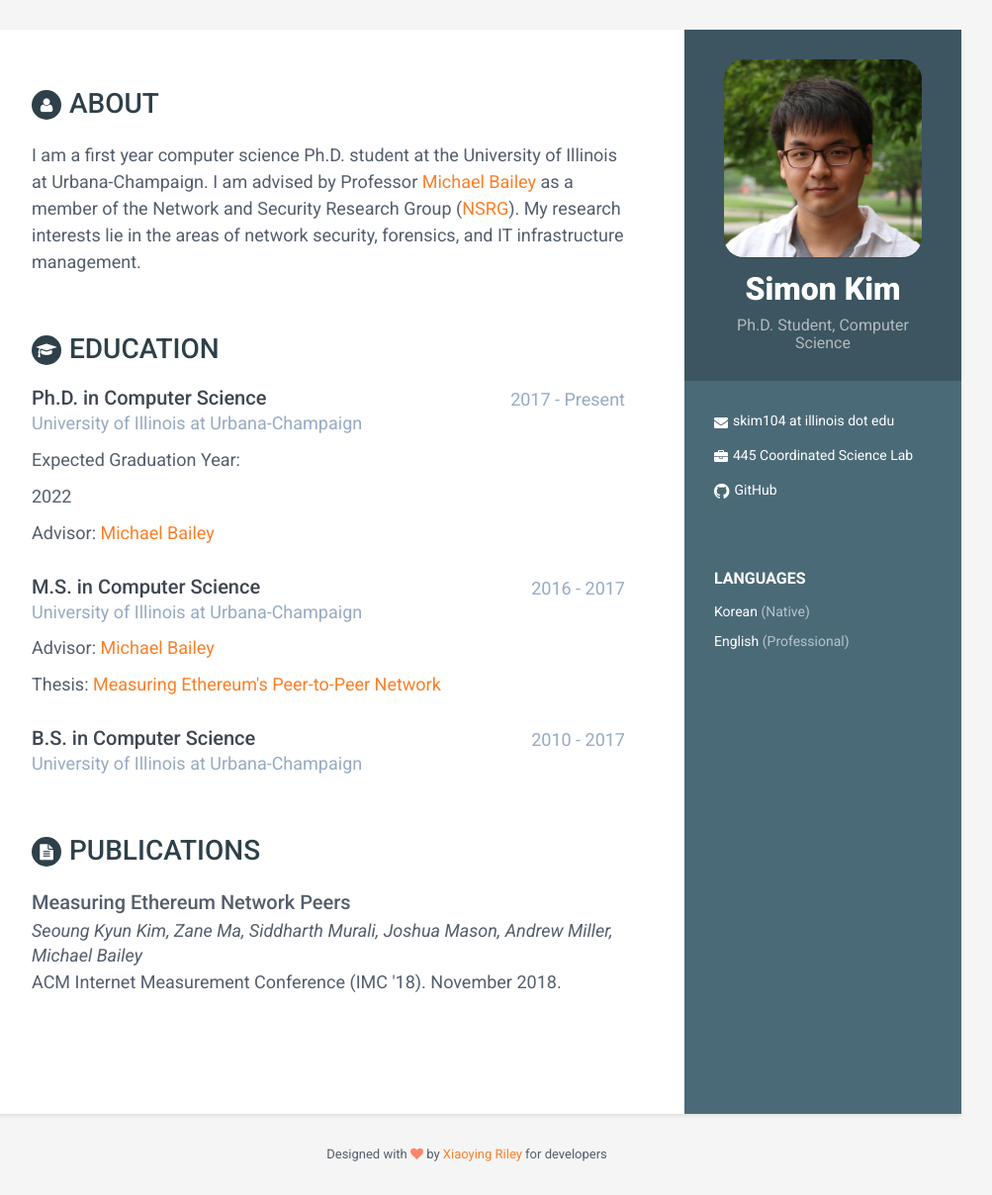
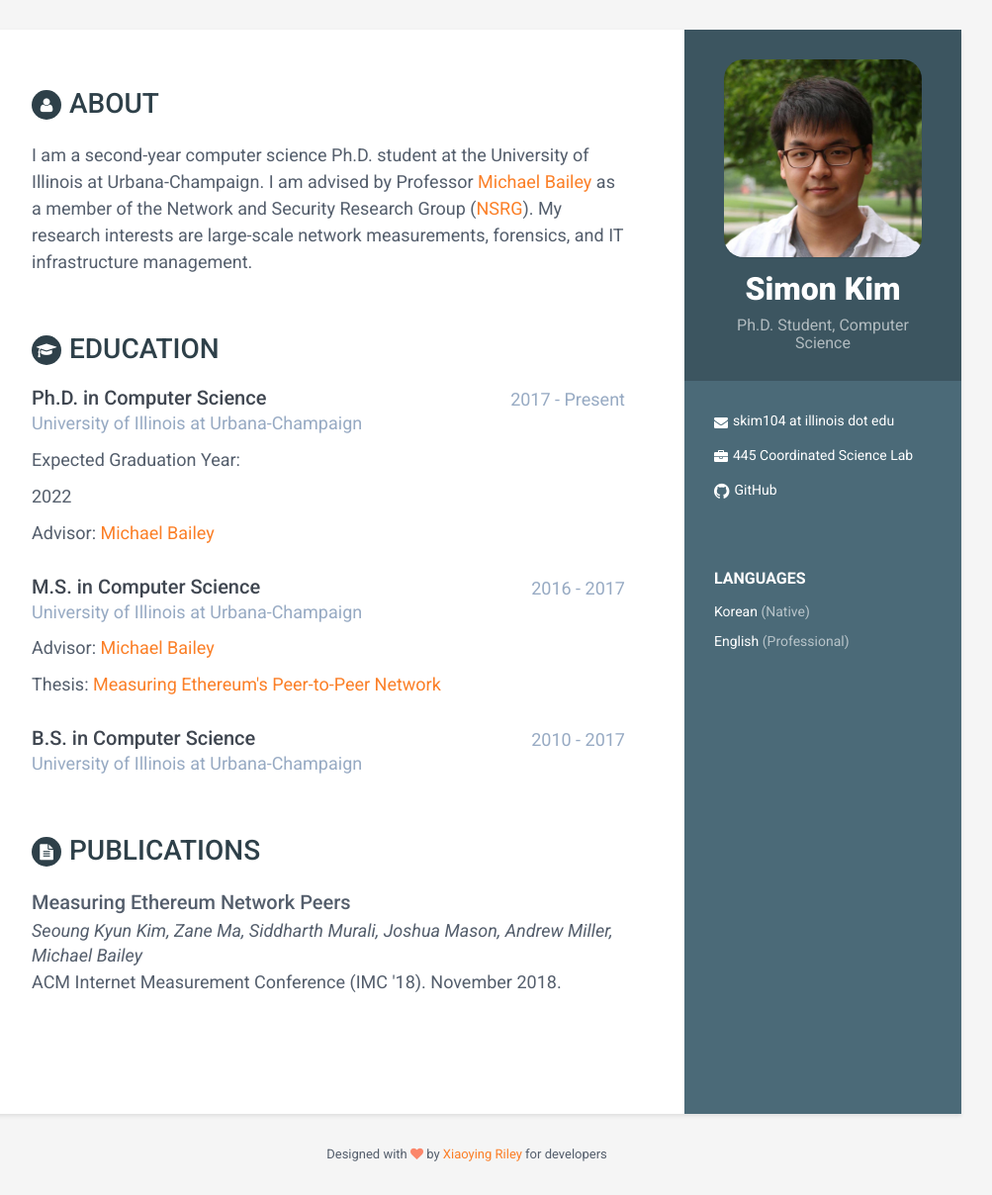
Before and after one commit to SimonSK/simonsk.github.io, a Jekyll site: the page built from index.html, in a window 1280 px wide. Shown: the whole page at 99% size, without its empty margins (168-1171 px from the left). Built offline with Jekyll 4.4.1, drawn with Linux system fonts in a browser that asks for light colours.

Commit message:
updated about

```diff
--- a/_config.yml
+++ b/_config.yml
@@ -18,10 +18,10 @@ style: styles-6
 name: Simon Kim
 tagline: Ph.D. Student, Computer Science
 pic: profile.png  #place a 100x100 picture inside /assets/images/ folder and provide the name of the file below
-about: "I am a first year computer science Ph.D. student at the University of Illinois at Urbana-Champaign.
+about: "I am a second-year computer science Ph.D. student at the University of Illinois at Urbana-Champaign.
         I am advised by Professor <a href=\"http://mdbailey.ece.illinois.edu\">Michael Bailey</a>
         as a member of the Network and Security Research Group (<a href=\"http://nsrg.sprai.org\">NSRG</a>).
-        My research interests lie in the areas of network security, forensics, and IT infrastructure management."
+        My research interests are large-scale network measurements, forensics, and IT infrastructure management."
 
 #I am advised by Michael Bailey as a member of the Network & Security Research Group.
 #
```
